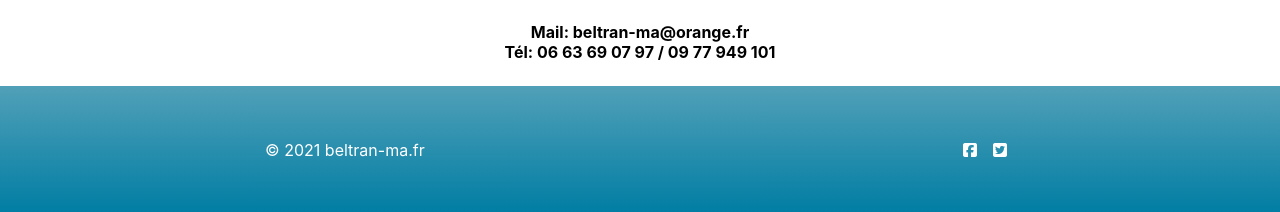
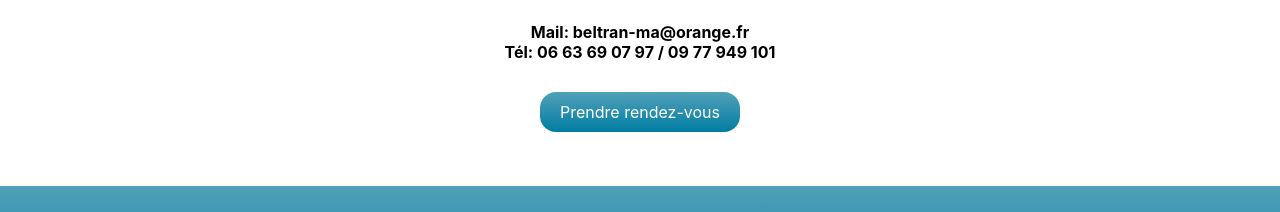
Before and after one commit to BenDndr/beltran-ma, a React (Create React App) app: page / in a window 1280 px wide. Shown: the part 3692-3904 px from the top of the page. Built offline with nearby package versions, Linux system fonts and the light colour scheme.

Commit message:
finition

```diff
--- a/public/index.html
+++ b/public/index.html
@@ -6,8 +6,8 @@
     <meta name="viewport" content="width=device-width, initial-scale=1" />
     <meta name="theme-color" content="#000000" />
     <meta
-      name="description"
-      content="Web site created using create-react-app"
+      name="Beltran-ma"
+      content="Dépanage informatique à domicile, Martignas-sur-Jalle"
     />
     <link rel="apple-touch-icon" href="%PUBLIC_URL%/logo192.png" />
     <!--
--- a/src/App.css
+++ b/src/App.css
@@ -30,6 +30,9 @@
   height: 60px;
 }
 
+.btn:hover {
+  background: linear-gradient(#007DA3, #51A0B8);
+}
 
 
 .title-box {
--- a/src/App.js
+++ b/src/App.js
@@ -17,7 +17,7 @@ function App() {
         <h1>Beltran-ma</h1>
         <p>Dépanage informatique à domicile</p>
         <div className="btn-box">
-          <a href="#" className="btn">Contact</a>
+          <a href="mailto:beltran-ma@orange.fr" className="btn">Contact</a>
         </div>
       </div>
 
@@ -32,7 +32,7 @@ function App() {
             en relation avec notre expert qui mettra son savoir-faire à votre disposition.
           </p>
           <div className="title-box">
-            <a href="#" className="btn">Prendre rendez-vous</a>
+            <a href="mailto:beltran-ma@orange.fr" className="btn">Prendre rendez-vous</a>
           </div>
           <center><img src={device} alt="divice logo"></img></center>
         </div>
@@ -118,6 +118,9 @@ function App() {
               <strong>Tél: 06 63 69 07 97 / 09 77 949 101</strong>
             </p>
           </div>
+          <div className="title-box">
+            <a href="mailto:beltran-ma@orange.fr" className="btn">Prendre rendez-vous</a>
+          </div>
         </div>
       </div>
 
```
